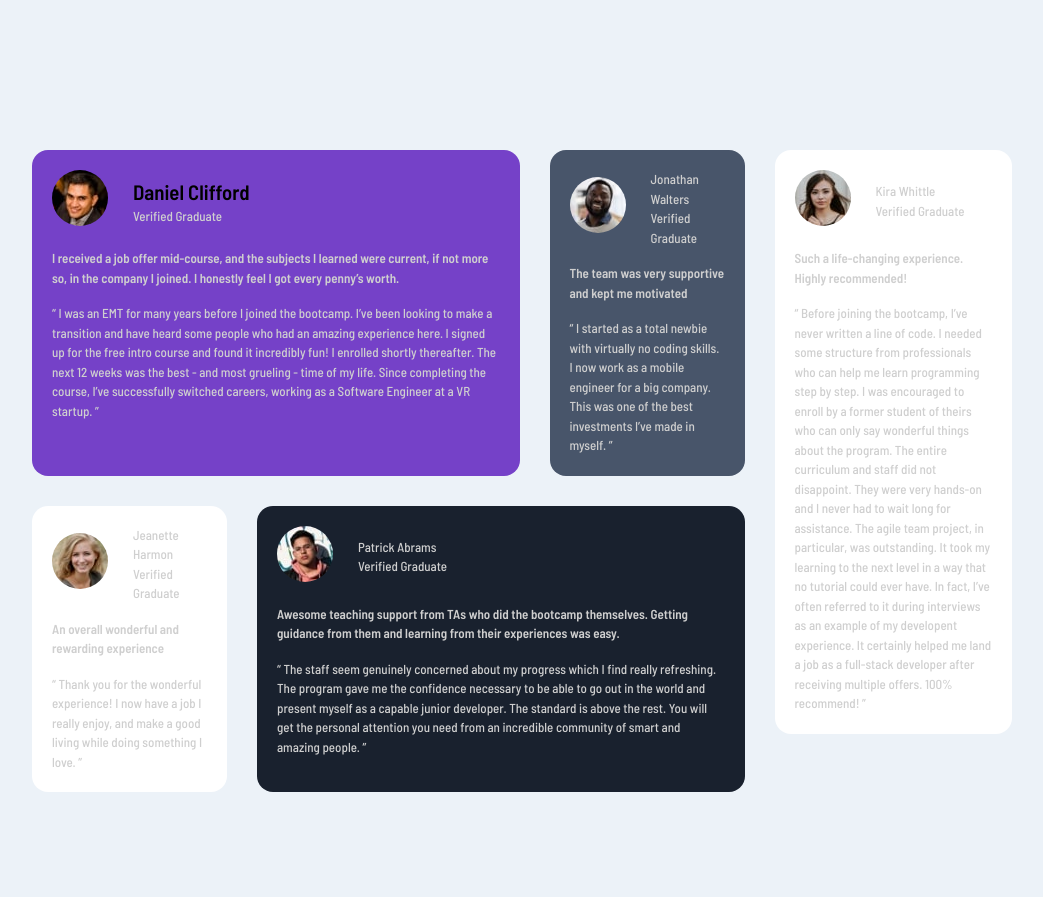
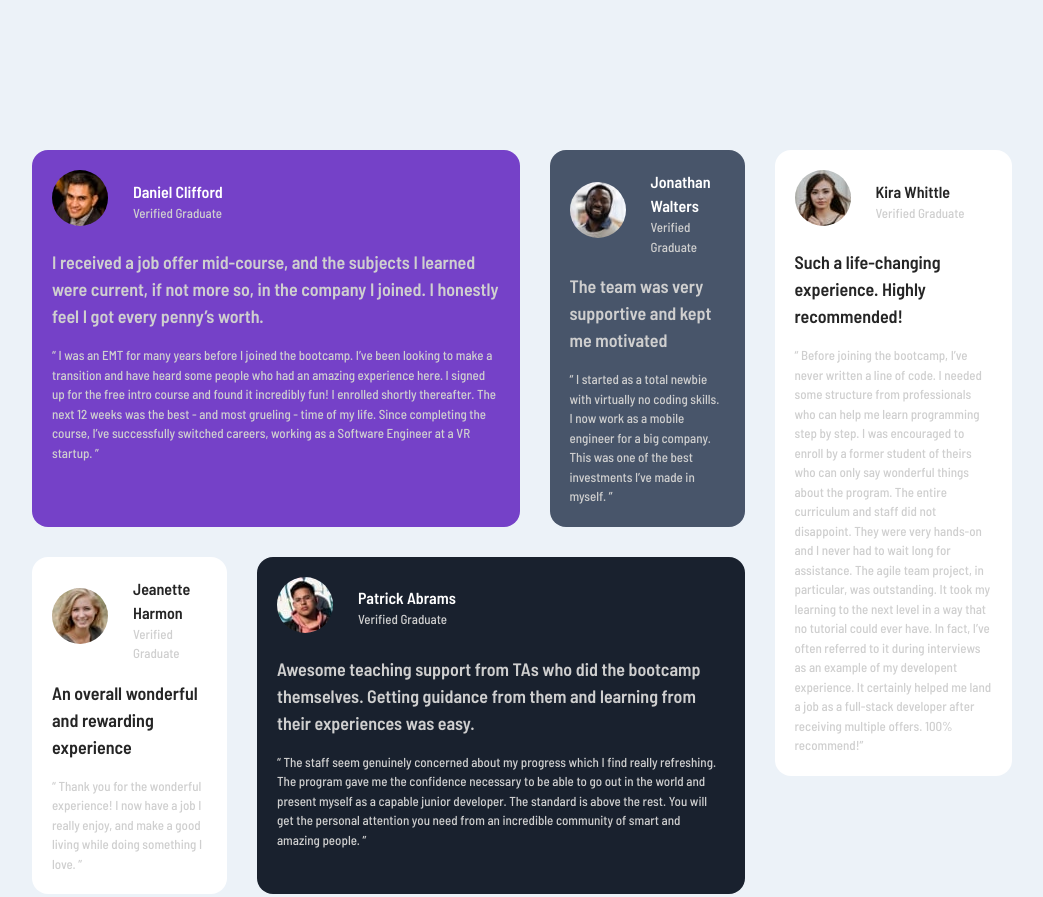
Before and after one commit to sarkhansalahzada/IATC---Full-Stack, a plain HTML site: page class-task-1/index.html in a window 1280 px wide. Shown: the top 897 px of the page, without its empty margins (118-1161 px from the left). Drawn offline with Linux system fonts and the light colour scheme.

Commit message:
feat|updated-class-task

```diff
--- a/class-task-1/index.html
+++ b/class-task-1/index.html
@@ -51,8 +51,8 @@
             </div>
 
             <div class="name">
-              <p>Jonathan Walters</p>
-               <p>Verified Graduate</p>
+              <h4>Jonathan Walters</h4>
+              <p>Verified Graduate</p>
             </div>
 
           </div>
@@ -71,8 +71,8 @@
             </div>
 
             <div class="name">
-              <p>Jeanette Harmon</p>
-               <p>Verified Graduate</p>
+              <h4>Jeanette Harmon</h4>
+              <p>Verified Graduate</p>
             </div>
 
           </div>
@@ -83,14 +83,13 @@
         <div class="patrick">
           <div class="profile-name">
 
-
             <div class="profile-photo">
               <img src="./images/image-patrick.jpg" alt="Patrick">
             </div>
 
             <div class="name">
-              <p>Patrick Abrams</p>
-               <p>Verified Graduate</p>
+              <h4>Patrick Abrams</h4>
+              <p>Verified Graduate</p>
             </div>
 
           </div>
@@ -114,8 +113,8 @@
           </div>
 
           <div class="name">
-            <p>Kira Whittle</p>
-             <p>Verified Graduate</p>
+            <h4>Kira Whittle</h4>
+            <p>Verified Graduate</p>
           </div>
 
         </div>
@@ -128,7 +127,7 @@
           project, in particular, was outstanding. It took my learning to the next level in a way that no tutorial
           could ever have. In fact, I’ve often referred to it during interviews as an example of my developent
           experience. It certainly helped me land a job as a full-stack developer after receiving multiple offers.
-          100% recommend! ”</p>
+          100% recommend!”</p>
       </div>
     </section>
   </main>
--- a/class-task-1/style.css
+++ b/class-task-1/style.css
@@ -60,8 +60,23 @@ p{
 h2{
   color: var(--lightGray);
   padding: 16px 0;
-  font-size: 13px;
+  font-size: 18px;
 }
+
+h4{
+  font-size: 16px;
+  color: #ffffff;
+}
+
+.kira h4 , .jeanette h4{
+  color: #252525 !important;
+}
+
+.kira h2 , .jeanette h2 {
+  color: #252525;
+}
+
+
 
 .profile-name > .name {
   padding-left: 25px;
```
